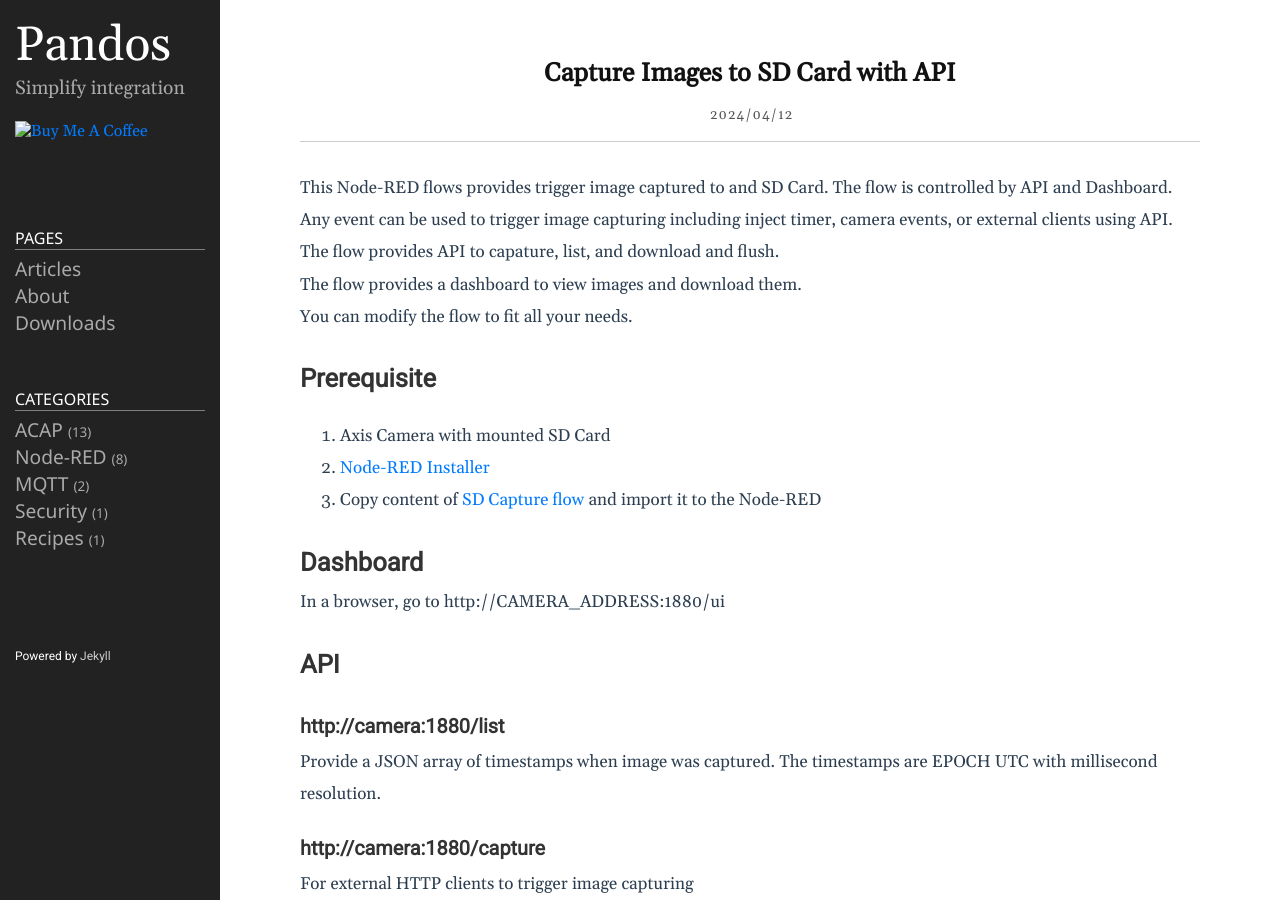
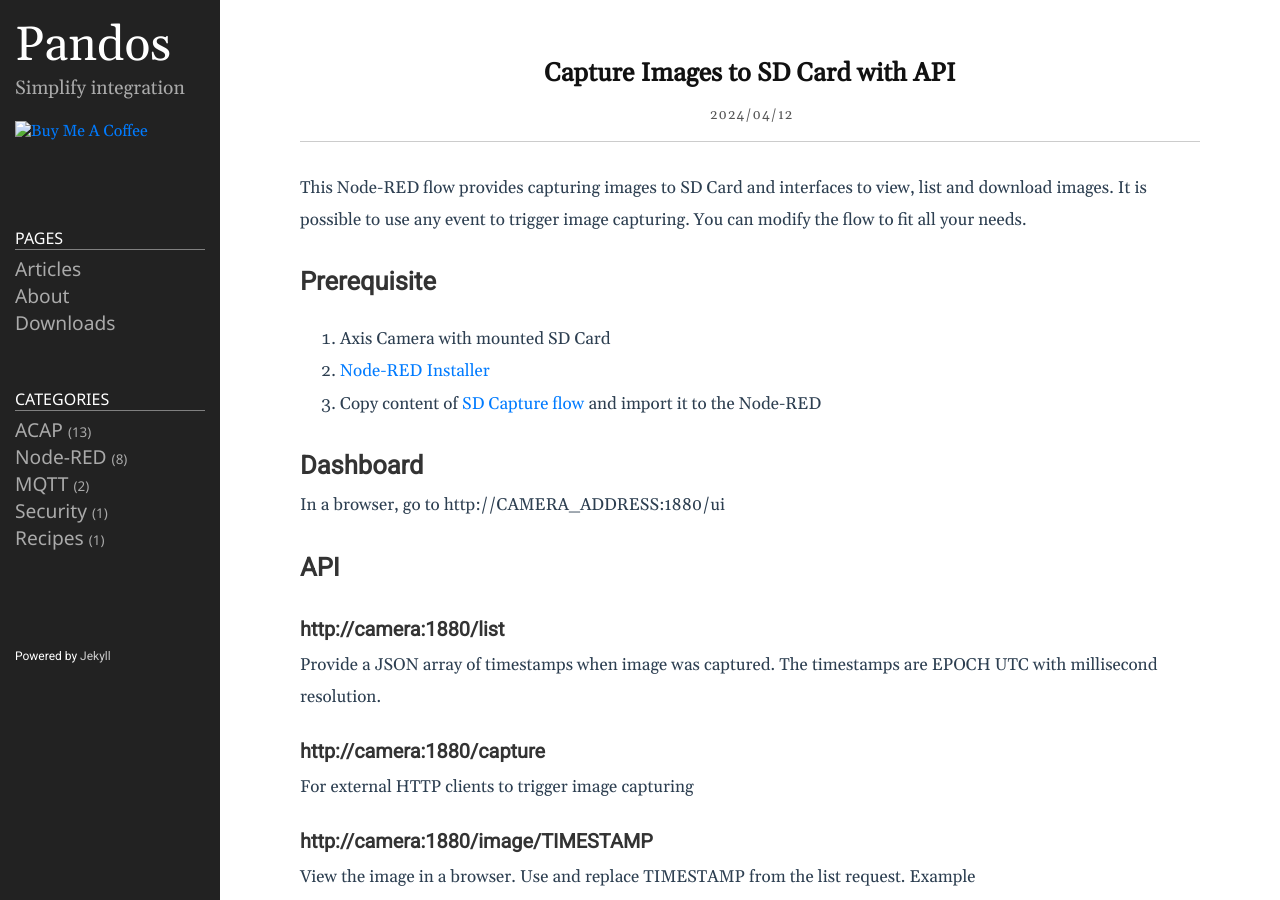
Before and after one commit to pandosme/pandosme.github.io, a Jekyll site: the page built from docs/_posts/2024-04-13-Image2SDCard.md, in a window 1280 px wide and 900 px high. Built offline with Jekyll 4.4.1, drawn with Linux system fonts in a browser that asks for light colours.

Commit message:
Update 2024-04-13-Image2SDCard.md

```diff
--- a/docs/_posts/2024-04-13-Image2SDCard.md
+++ b/docs/_posts/2024-04-13-Image2SDCard.md
@@ -5,10 +5,7 @@ date: 2024-04-13 00:00:00 +0200
 categories: [Node-RED]
 ---
 
-This Node-RED flows provides trigger image captured to and SD Card.  The flow is controlled by API and Dashboard.  Any event can be used to trigger image capturing including inject timer, camera events, or external clients using API.
-The flow provides API to capature, list, and download and flush.
-The flow provides a dashboard to view images and download them.
-You can modify the flow to fit all your needs.
+This Node-RED flow provides capturing images to SD Card and interfaces to view, list and download images.  It is possible to use any event to trigger image capturing.  You can modify the flow to fit all your needs.
 
 ## Prerequisite
 1. Axis Camera with mounted SD Card
```
